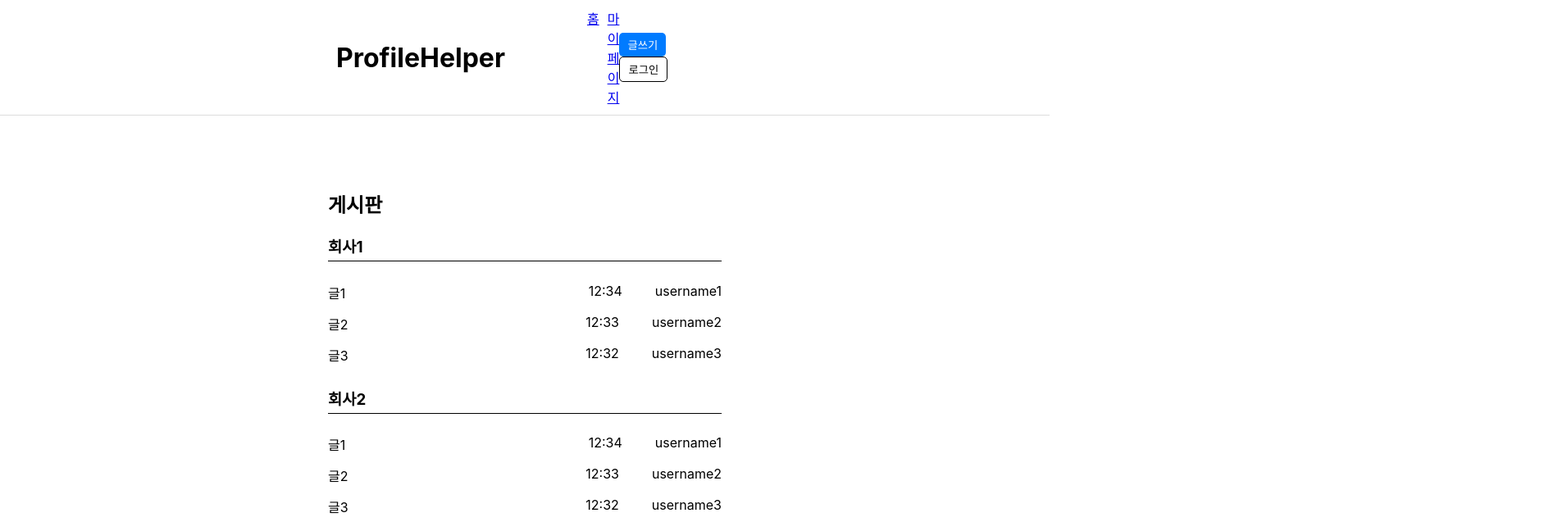
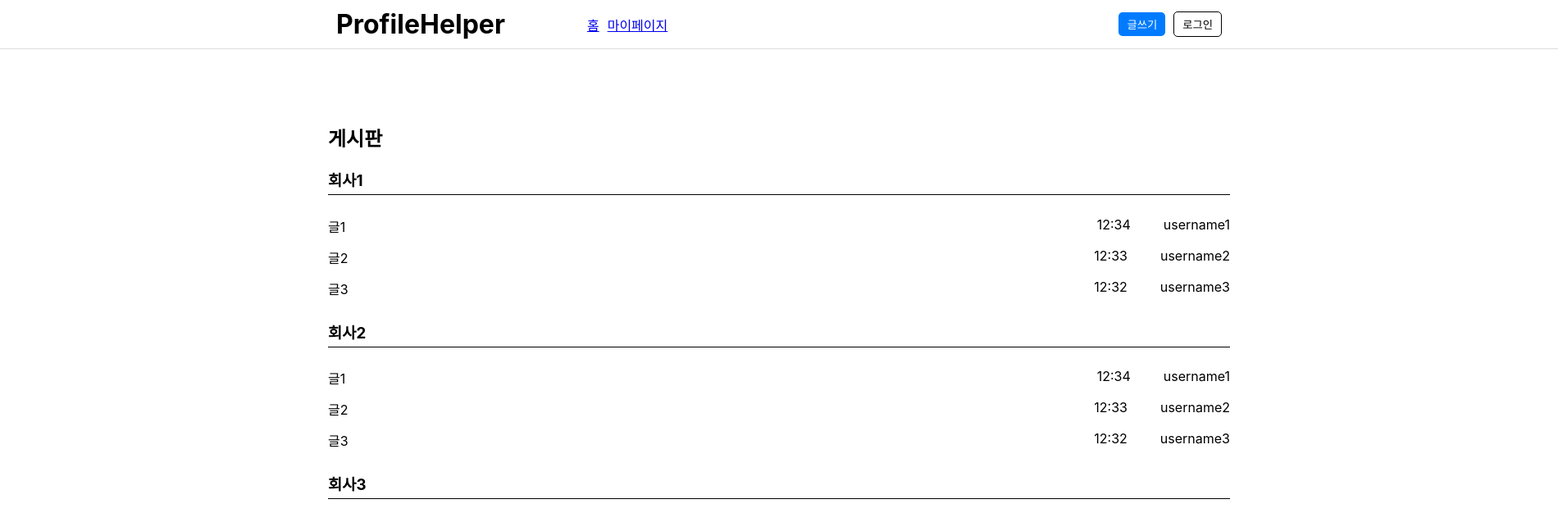
Before and after one commit to SK-PROJECT1-TEAM2/Web, a React (Create React App) app in the folder frontend/: page / in a window 1280 px wide. Shown: the top 637 px of the page at 82% size, 1900 px wide, since content can reach past the window. Built offline with nearby package versions, Linux system fonts and the light colour scheme.

Commit message:
Feat: 메인 화면 구성 (정적 구성) - 수정3

```diff
--- a/frontend/src/components/Board.js
+++ b/frontend/src/components/Board.js
@@ -25,6 +25,8 @@ function Board() {
   boardContainer:{
       padding: "30px 50px",
       margin: "40px 350px",
+      maxWidth: "1100px",
+      width: "100%",
   },
 };
 
--- a/frontend/src/components/Header.js
+++ b/frontend/src/components/Header.js
@@ -3,9 +3,10 @@
 
 import React from "react";
 
-// 추후 벡엔드와 링크 연결
+// 추후 링크 연결
 function Header() {
     return(
+        <div style = {styles.divstyle}>
             <header style = {styles.header}>
                 <h1 style = {styles.title}>ProfileHelper</h1>
                 <nav style = {styles.nav}>
@@ -17,23 +18,31 @@ function Header() {
                     <button style={styles.button2}>로그인</button>
                 </div>
             </header>
+        </div>
     );
 }
 
 const styles = {
+    divstyle : {
+        maxWidth: "1900px",
+        width:"180%"
+    },
     header: {
       display: "flex",
       alignItems: "center",
       padding: "10px",
       borderBottom: "1px solid #ddd",
     },
-    title: { margin: "0 400px"},
+    title: {
+        margin: "0 400px",
+        flex:0,
+    },
     nav: {
         display: "flex",
         gap: "10px",
         justifyContent: "flex-start",
         flex: 1,
-        marginLeft: "-300px"
+        marginLeft: "-300px",
     },
     button1: {
       marginRight: "10px",
```
Also changed, not shown: frontend/src/components/PostList.js (line endings or trailing spaces). Lines whose indentation alone changed are shown as unchanged.
